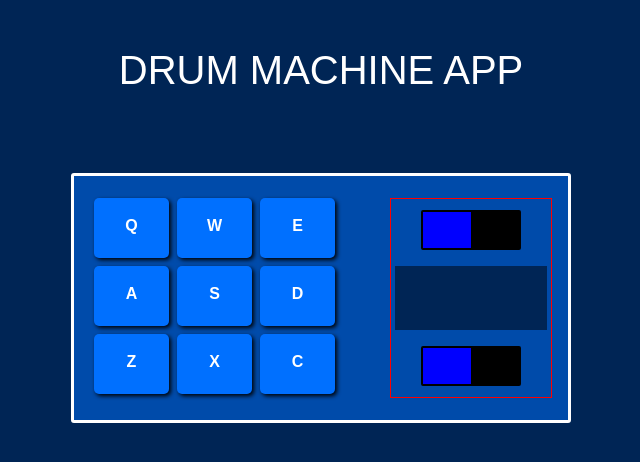
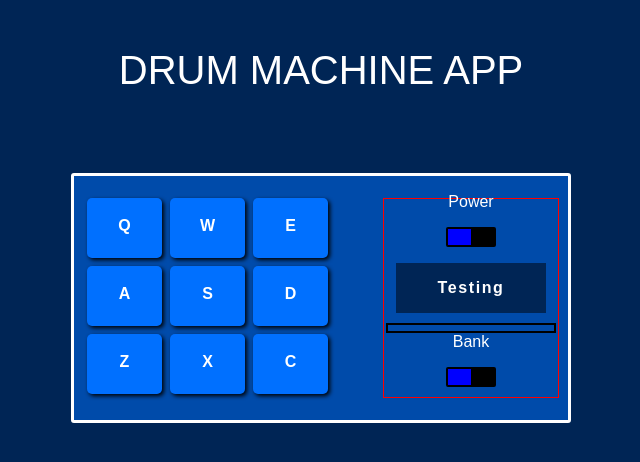
Before and after one commit to DatravousOdds/DrumMachine, a React (Vite) app: page / in a window 1280 px wide. Shown: the top 462 px of the page, without its empty margins (319-959 px from the left). Built offline with nearby package versions, Linux system fonts and the light colour scheme.

Commit message:
btns implemenation

```diff
--- a/src/Components/Buttons.jsx
+++ b/src/Components/Buttons.jsx
@@ -1,10 +1,8 @@
 const Buttons = () => {
-
-
   const btnStyles = {
     backgroundColor: "black",
     color: "black",
-    height: 40,
+    height: 20,
     padding: "",
     margin: "1rem",
     border: "2px solid black",
@@ -12,7 +10,7 @@ const Buttons = () => {
     cursor: "pointer",
     fontSize: "1.2rem",
     fontWeight: "bold",
-    width: 100,
+    width: 50,
     textAlign: "center",
   };
 
@@ -22,7 +20,6 @@ const Buttons = () => {
     alignItems: "center",
     flexDirection: "column",
     margin: "0.25rem",
-
   };
 
   const switchBtn = {
@@ -37,15 +34,19 @@ const Buttons = () => {
     <>
       <div className="btns-container">
         <div style={smallBtnStyles}>
+          Power
           <div style={btnStyles}>
             <div className="switch"></div>
           </div>
+          <div className="output">
+            <div>
+              <p>Testing</p>
+            </div>
+          </div>
+          <div className="volume-container"></div>
+          Bank
+          <div style={btnStyles}>
 
-          <div className="output">
-
-          </div>
-
-          <div style={btnStyles}>
             <div className="switch"></div>
           </div>
         </div>
--- a/src/Components/Display.jsx
+++ b/src/Components/Display.jsx
@@ -1,18 +1,8 @@
 import Buttons from "./Buttons";
 
-const audioPath = [
-  { id: "Q", src: "/audio/Heater-1.mp3" },
-  { id: "W", src: "/audio/Heater-2.mp3" },
-  { id: "E", src: "/audio/Heater-3.mp3" },
-  { id: "A", src: "/audio/Heater-4_1.mp3" },
-  { id: "S", src: "/audio/Cev_H2.mp3" },
-  { id: "D", src: "/audio/Dsc_Oh.mp3" },
-  { id: "Z", src: "/audio/Kick_n_Hat.mp3" },
-  { id: "X", src: "/audiopath/RP4_KICK_1.mp3" },
-  { id: "C", src: "/audio/Heater-6.mp3" },
-];
 
-const Display = ({ handleDrumPadClick }) => {
+
+const Display = ({ handleDrumPadClick, audioPath }) => {
   return (
     <>
       <div className="wrapper">
--- a/src/Components/DrumMachine.jsx
+++ b/src/Components/DrumMachine.jsx
@@ -4,6 +4,17 @@ import { useState } from "react";
 
 const DrumMachine = () => {
   const header = "Drum Machine App";
+  const audioPath = [
+    { id: "Q", src: "/audio/Heater-1.mp3" },
+    { id: "W", src: "/audio/Heater-2.mp3" },
+    { id: "E", src: "/audio/Heater-3.mp3" },
+    { id: "A", src: "/audio/Heater-4_1.mp3" },
+    { id: "S", src: "/audio/Cev_H2.mp3" },
+    { id: "D", src: "/audio/Dsc_Oh.mp3" },
+    { id: "Z", src: "/audio/Kick_n_Hat.mp3" },
+    { id: "X", src: "/audiopath/RP4_KICK_1.mp3" },
+    { id: "C", src: "/audio/Heater-6.mp3" },
+  ];
   const [drum, setDrum] = useState("");
 
   const handleDrumPadClick = (event) => {
@@ -25,7 +36,7 @@ const DrumMachine = () => {
     <>
       <header>{header}</header>
       <div id="drum-machine">
-        <Display handleDrumPadClick={handleDrumPadClick}/>
+        <Display handleDrumPadClick={handleDrumPadClick} audioPath={audioPath} />
       </div>
     </>
   );
--- a/src/styles.scss
+++ b/src/styles.scss
@@ -37,6 +37,13 @@ main {
     align-items: center;
     flex-direction: space-between;
     border: 1px solid red;
+
+    .volume-container {
+      width: 170px;
+      height: 10px;
+      border: 2px solid black;
+      margin-top: 10px;
+    }
   }
   header {
     text-align: center;
@@ -101,9 +108,14 @@ justify-content: center;
   }
 
   .output {
-    width: 9.5rem;
-    height: 4rem;
+    width: 150px;
+    height: 50px;
     color: white;
+    font-weight: 600;
+    letter-spacing: 0.10rem;
     background-color: $primaryColor;
+    display: flex;
+    align-items: center;
+    justify-content:center;
   }
 }
```
